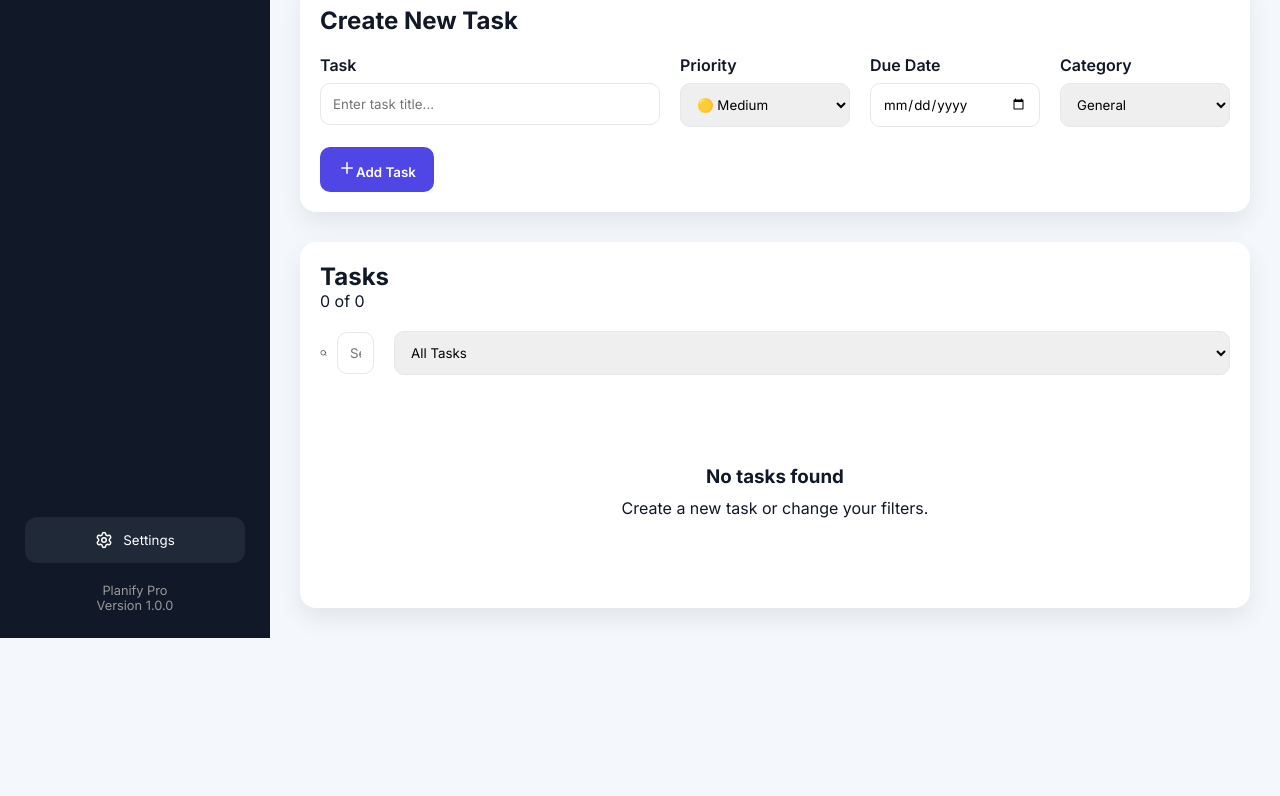
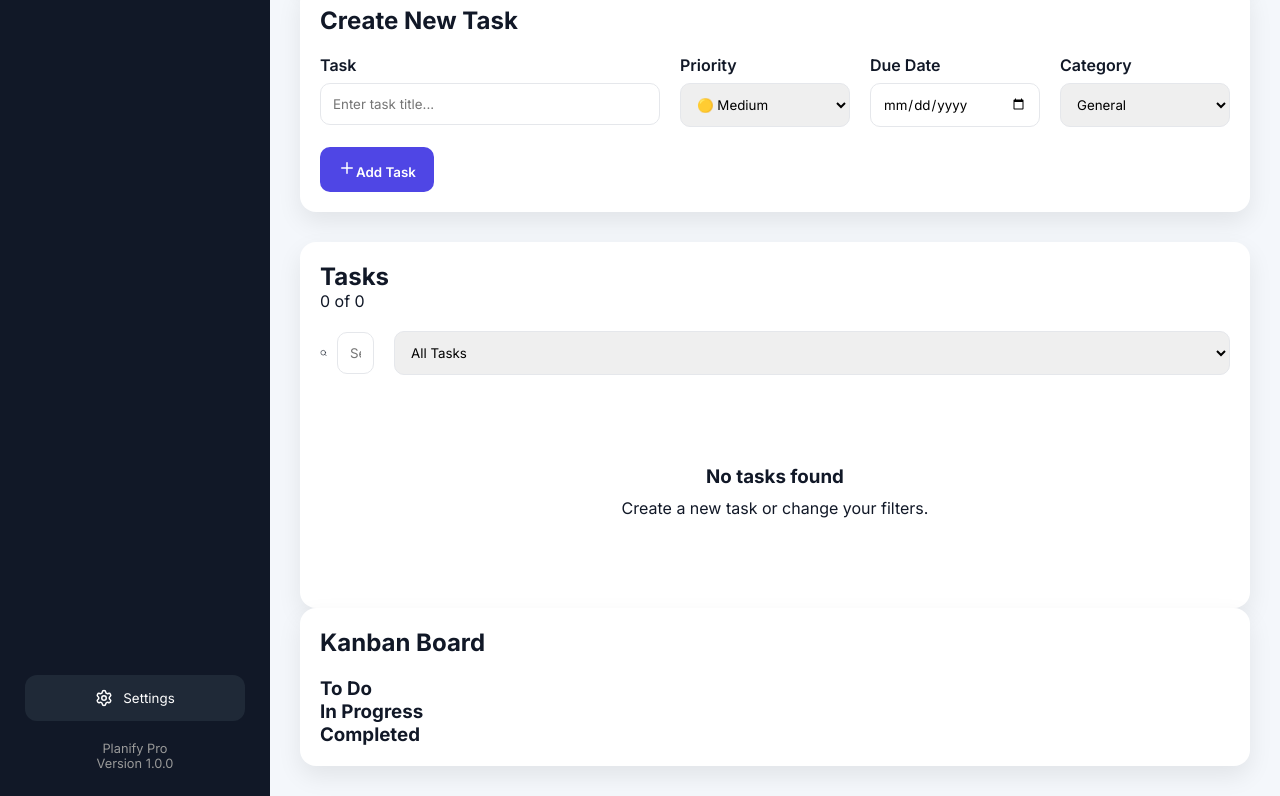
Before and after one commit to cicreatorhub/Planify-V3, a React (Vite) app: page / in a window 1280 px wide. Shown: the part 994-1790 px from the top of the page. Before the commit the page ends 1632 px from the top, so only its background shows below. Built offline with nearby package versions, Linux system fonts and the light colour scheme.

Commit message:
Add KanbanBoard component to Home page

```diff
--- a/src/pages/Home.jsx
+++ b/src/pages/Home.jsx
@@ -3,6 +3,7 @@ import Progress from "../components/dashboard/Progress";
 import ProductivityChart from "../components/dashboard/ProductivityChart";
 import TaskForm from "../components/tasks/TaskForm";
 import TaskList from "../components/tasks/TaskList";
+import KanbanBoard from "../components/kanban/KanbanBoard";
 
 
 export default function Home() {
@@ -33,6 +34,7 @@ export default function Home() {
       <TaskForm />
 
       <TaskList />
+      <KanbanBoard />
 
     </div>
   );
```
